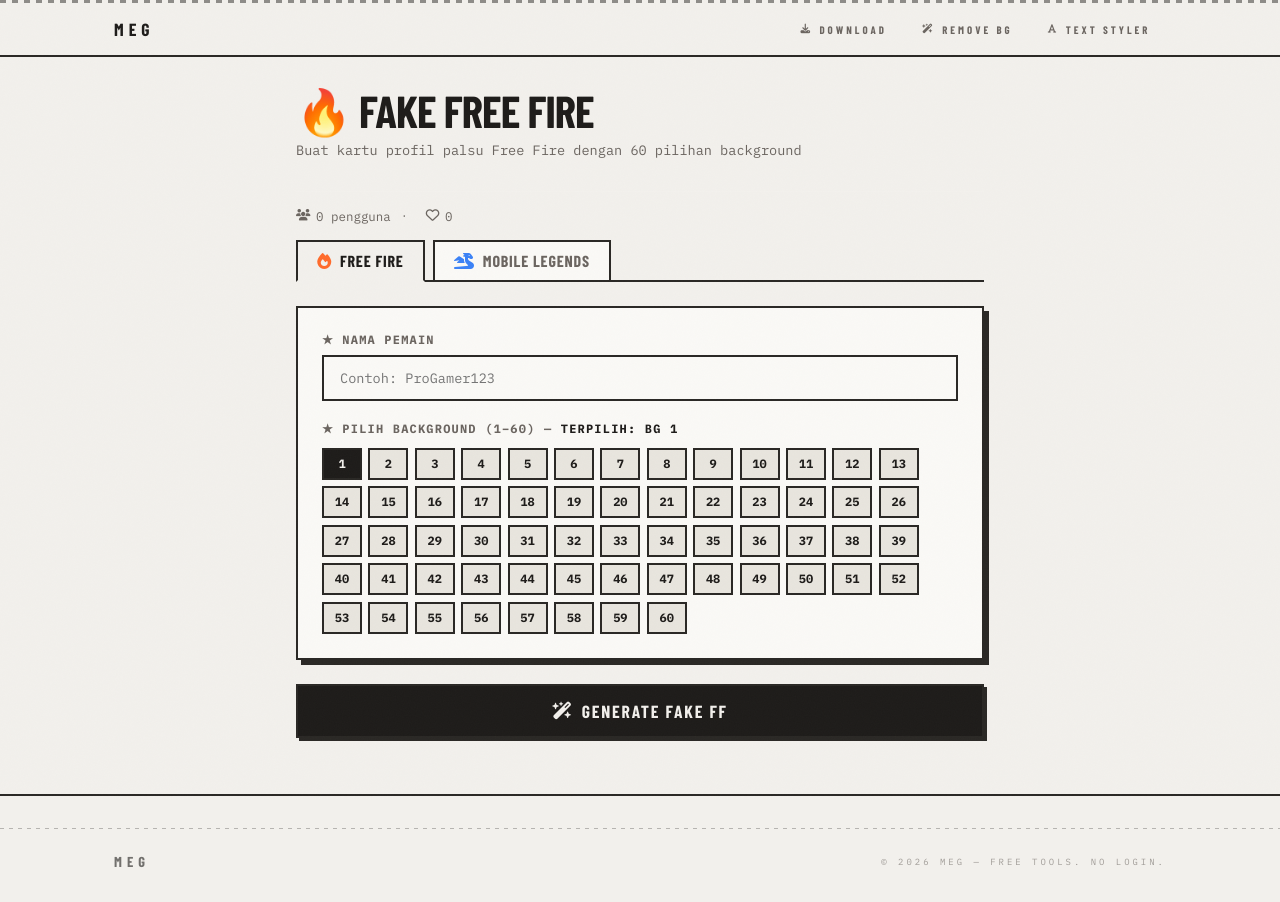
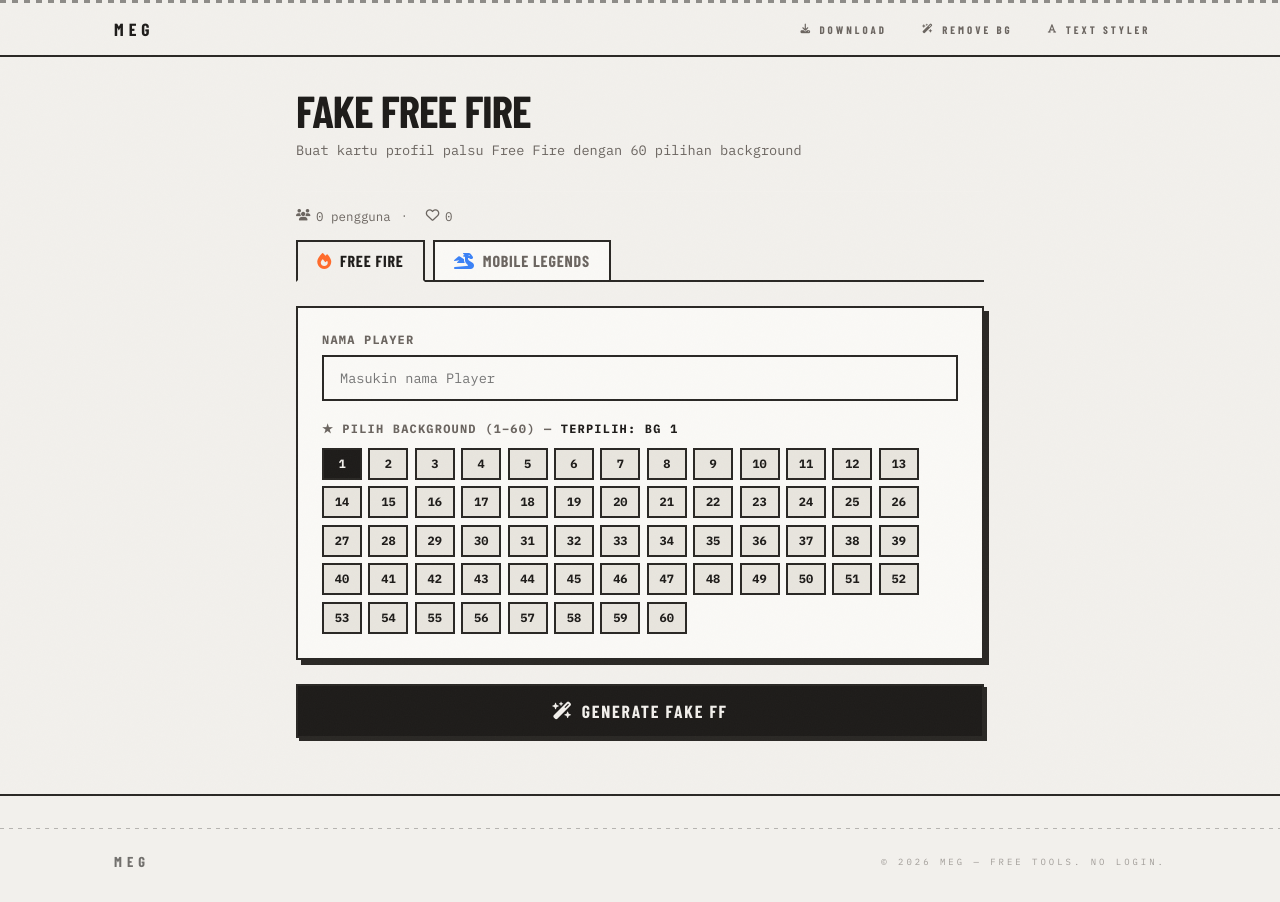
Before and after one commit to nuxmeg-max/Tools-Meg, a Next.js app: page /fakegame in a window 1280 px wide. Built offline with nearby package versions, Linux system fonts and the light colour scheme; a web font is replaced by a local one.

Commit message:
Update text labels for game tabs

```diff
--- a/pages/fakegame/index.js
+++ b/pages/fakegame/index.js
@@ -128,7 +128,7 @@
             lineHeight: 1,
             marginBottom: '0.5rem',
           }}>
-            {tab === 'ff' ? '🔥 Fake Free Fire' : '⚔️ Fake Mobile Legends'}
+            {tab === 'ff' ? 'Fake Free Fire' : 'Fake Mobile Legends'}
           </h1>
           <p style={{ color: 'var(--muted)', fontFamily: 'var(--font-mono)', fontSize: '0.85rem' }}>
             {tab === 'ff'
@@ -196,11 +196,11 @@
               marginBottom: '0.5rem',
               color: 'var(--muted)',
             }}>
-              {tab === 'ff' ? '★ NAMA PEMAIN' : '★ NAMA HERO'}
+              {tab === 'ff' ? 'NAMA Player' : 'NAMA Player'}
             </label>
             <input
               type="text"
-              placeholder={tab === 'ff' ? 'Contoh: ProGamer123' : 'Contoh: Kagura'}
+              placeholder={tab === 'ff' ? 'Masukin nama Player' : 'Masukin nama Player'}
               value={text}
               onChange={e => setText(e.target.value)}
               maxLength={32}
```
